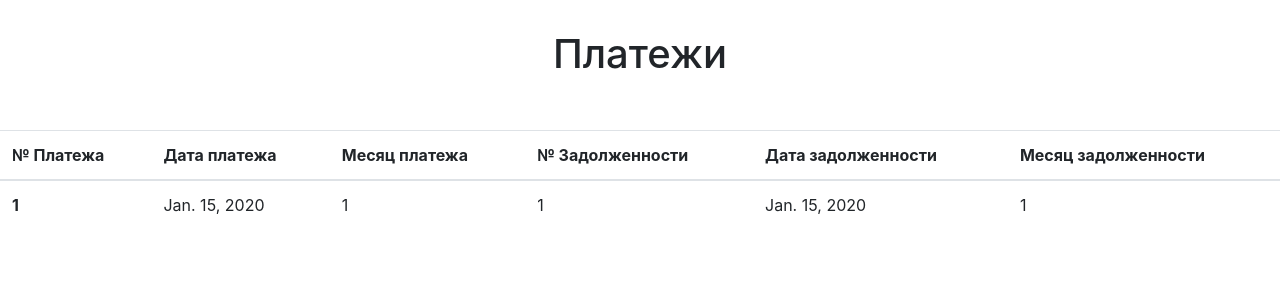
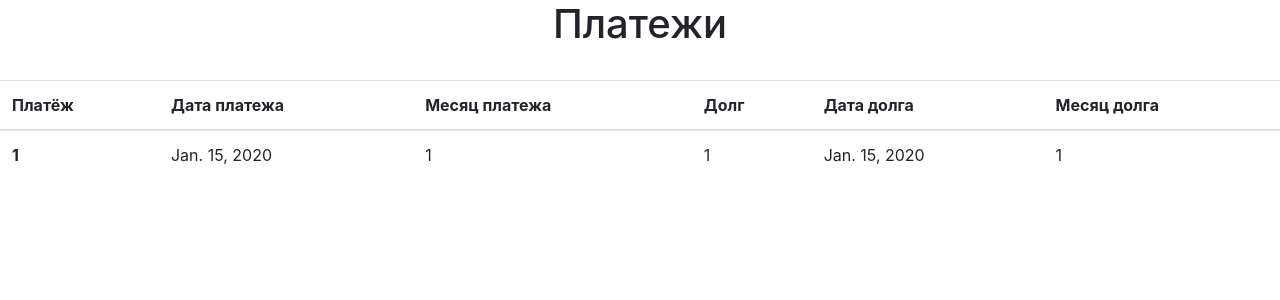
Before and after one commit to Xei201/ex3, a Django app: template ex3/billing/templates/list_payments.html in a window 1280 px wide. Shown: the top 300 px of the page. Run offline with Django 4.2, Linux system fonts and the light colour scheme; the template is opened without the code that fills it: values that come from a table or form of the project are taken from there, others are empty; tables that the repository leaves empty hold one stand-in row (values such as "Sample post"); parts of the project's set-up code (start-up, migrations or seed data) failed here and were passed over; some libraries are stand-ins or nearby versions.

Commit message:
Выполнение задания 3

```diff
--- a/ex3/billing/templates/list_payments.html
+++ b/ex3/billing/templates/list_payments.html
@@ -1,25 +1,23 @@
 <!doctype html>
 <html lang="en">
 <head>
-    <meta charset="UTF-8">
-    <meta name="viewport"
-          content="width=device-width, user-scalable=no, initial-scale=1.0, maximum-scale=1.0, minimum-scale=1.0">
-    <meta http-equiv="X-UA-Compatible" content="ie=edge">
-    <link rel="stylesheet" href="https://stackpath.bootstrapcdn.com/bootstrap/4.3.1/css/bootstrap.min.css" integrity="sha384-ggOyR0iXCbMQv3Xipma34MD+dH/1fQ784/j6cY/iJTQUOhcWr7x9JvoRxT2MZw1T" crossorigin="anonymous">
-    <title>Payments</title>
+  <meta charset="utf-8">
+  <meta name="viewport" content="width=device-width, initial-scale=1">
+  <link rel="stylesheet" href="https://stackpath.bootstrapcdn.com/bootstrap/4.1.3/css/bootstrap.min.css" integrity="sha384-MCw98/SFnGE8fJT3GXwEOngsV7Zt27NXFoaoApmYm81iuXoPkFOJwJ8ERdknLPMO" crossorigin="anonymous">
+    <title>Payment</title>
 </head>
 <body>
-  <h1 style="text-align:center; padding: 20px; margin-top: 10px;">Платежи</h1><br>
+  <h1 style="text-align:center;">Платежи</h1><br>
 
   <table class="table">
   <thead>
     <tr>
-      <th scope="col">№ Платежа</th>
+      <th scope="col">Платёж</th>
       <th scope="col">Дата платежа</th>
       <th scope="col">Месяц платежа</th>
-      <th scope="col">№ Задолженности</th>
-      <th scope="col">Дата задолженности</th>
-      <th scope="col">Месяц задолженности</th>
+      <th scope="col">Долг</th>
+      <th scope="col">Дата долга</th>
+      <th scope="col">Месяц долга</th>
     </tr>
   </thead>
   <tbody>
--- a/ex3/billing/urls.py
+++ b/ex3/billing/urls.py
@@ -4,5 +4,4 @@ from billing import views
 
 urlpatterns = [
     path('', views.OrderListView.as_view(), name="list-payment"),
-    path('clear', views.clear),
 ]
```
